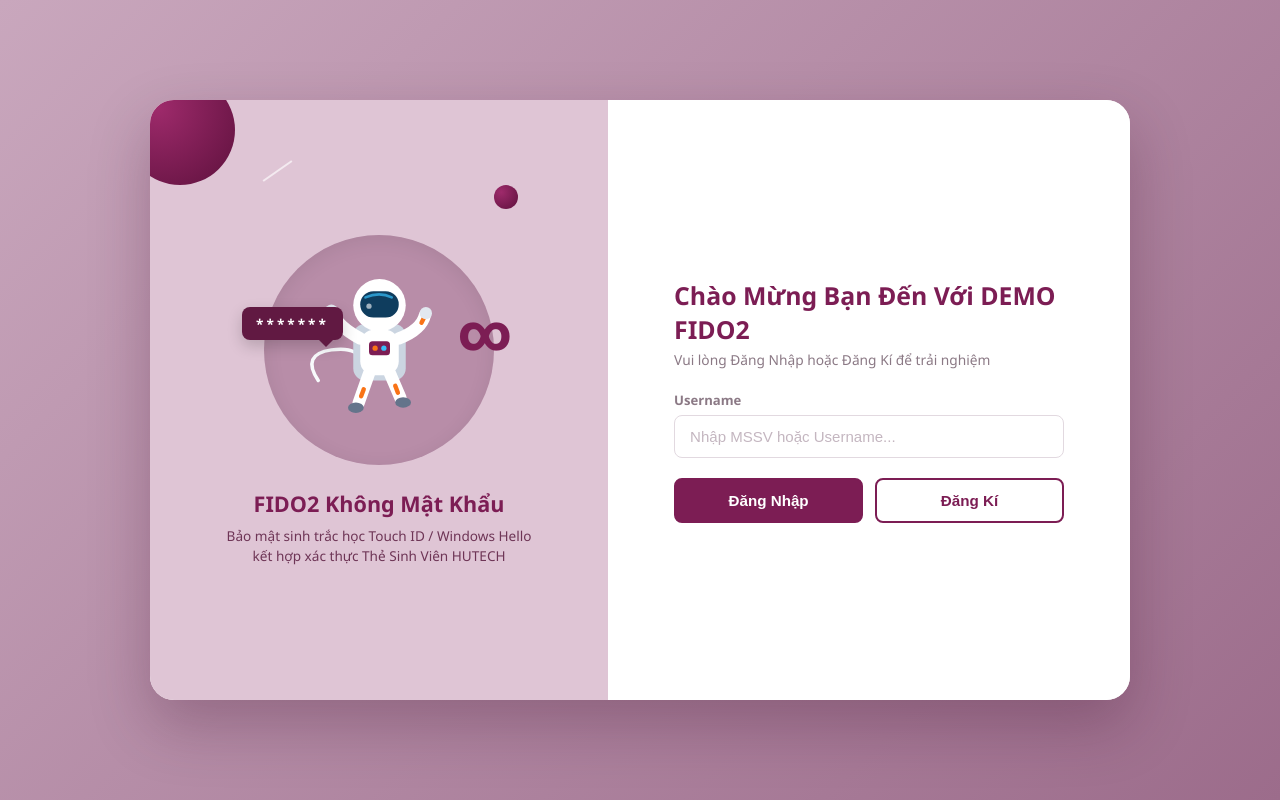
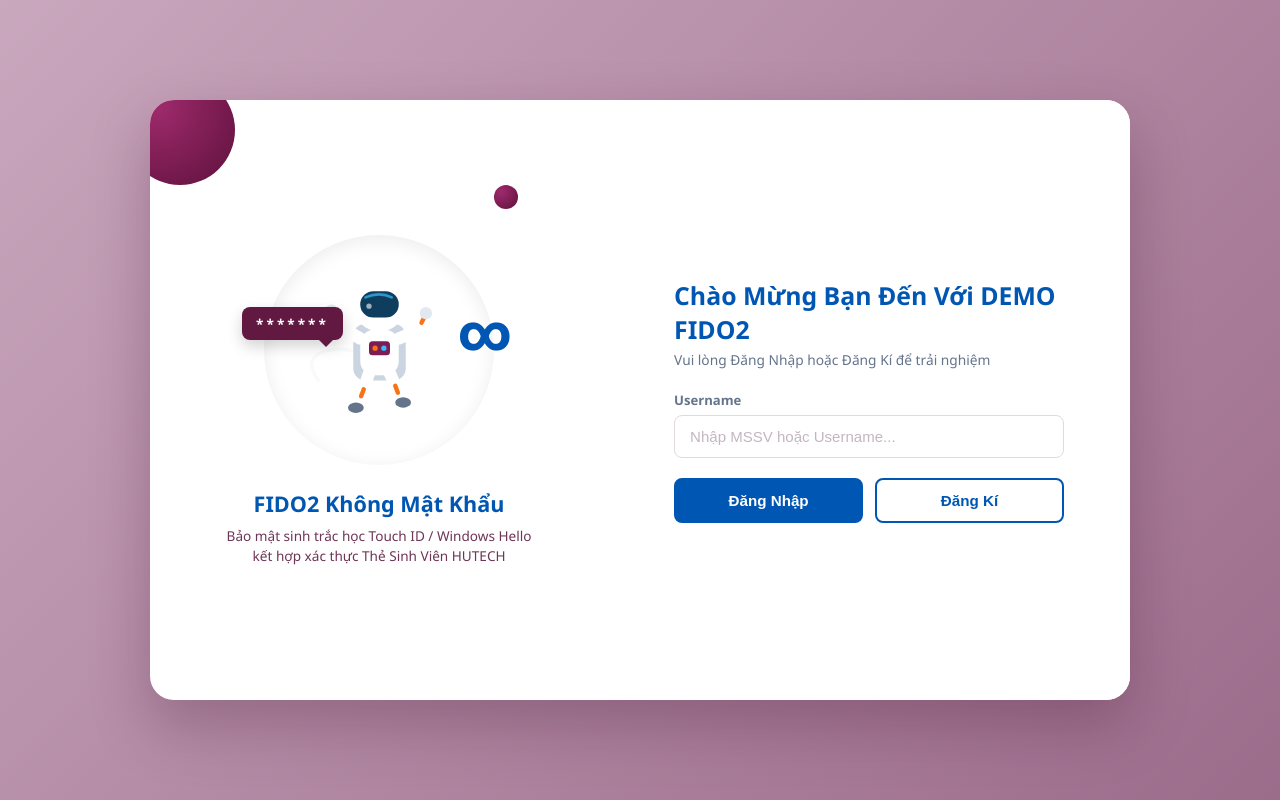
Before and after one commit to nguyenquockiet2462005/fido2, a website with bundled scripts: page public/index.html in a window 1280 px wide. Built offline with nearby package versions, Linux system fonts and the light colour scheme; files whose address does not match are found by name.

```diff
--- a/public/css/style.css
+++ b/public/css/style.css
@@ -9,16 +9,12 @@
 }
 
 :root {
-    --plum-primary: #7c1d54;
-    /* Tím mận chủ đạo */
-    --plum-dark: #58113a;
-    /* Tím đậm khi hover */
-    --mauve-bg: #dfc5d5;
-    /* Hồng tím pastel nền bên trái */
-    --mauve-circle: #b88da8;
-    /* Màu vòng tròn chứa phi hành gia */
-    --text-main: #3b112b;
-    --text-muted: #8b7985;
+   --plum-primary: #0056b3;      /* Xanh dương HUTECH đồng bộ nút Quét Thẻ SV */
+    --plum-dark: #003d82;         /* Xanh dương đậm khi di chuột (hover) */
+    --hutech-cyan: #38bdf8;       /* Xanh sáng điểm nhấn */
+    --hutech-yellow: #ffc72c;     /* Vàng thương hiệu HUTECH */
+    --text-main: #0f172a;         /* Chữ xanh đen đậm sắc nét */
+    --text-muted: #64748b;        /* Chữ xám phụ */
     --success: #10b981;
     --danger: #ef4444;
 }
```
